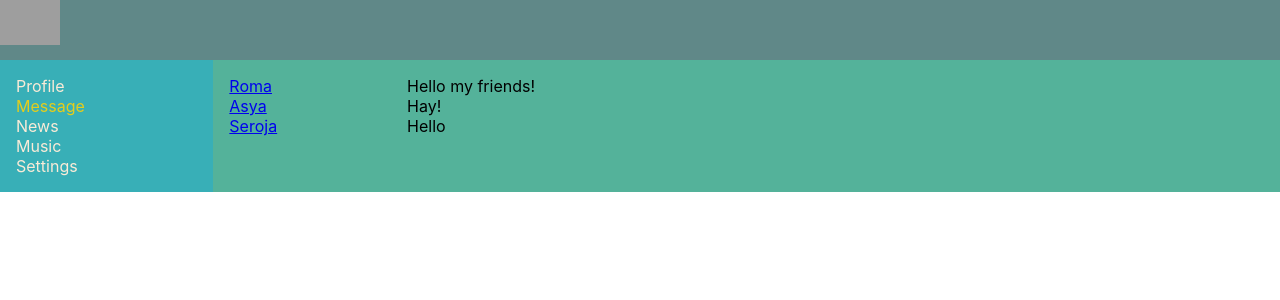
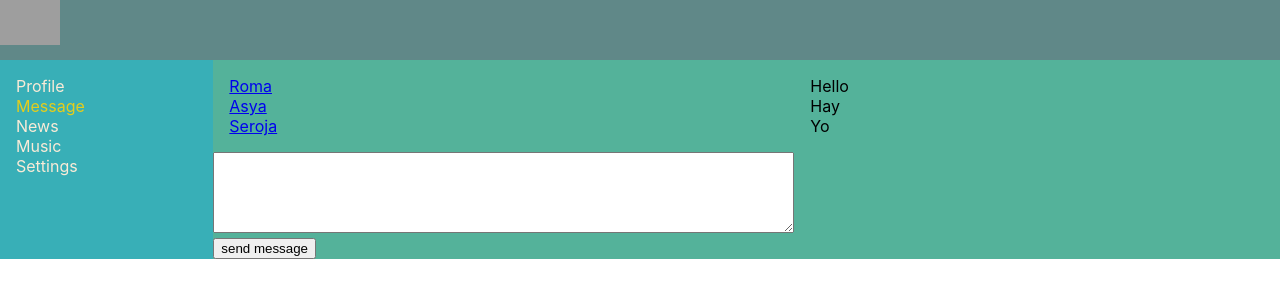
Before and after one commit to Akiraqq/react1, a React (Create React App) app: page /dialogues in a window 1280 px wide. Shown: the top 300 px of the page. Built offline with nearby package versions, Linux system fonts and the light colour scheme; grey boxes are pictures that could not be loaded.

Commit message:
add textarea

```diff
--- a/src/components/Dialogues/Dialogues.jsx
+++ b/src/components/Dialogues/Dialogues.jsx
@@ -1,19 +1,35 @@
-import module from "./Dialogues.module.css";
-import Dialogue from "./Dialogue/Dialogue";
-import Message from "./Message/Message";
-import { DialogueData } from "../..";
-import { MessageData } from "../..";
-const Dialodues = () => {
-  const dialoguesElements = DialogueData.map((d) => (
+import React from 'react';
+import module from './Dialogues.module.css';
+import Dialogue from './Dialogue/Dialogue';
+import Message from './Message/Message';
+import state from '../../redux/State';
+
+const Dialodues = (props) => {
+  const newMessage = React.createRef();
+  const addMessage = () => {
+    let text = newMessage.current.value;
+    alert(text);
+  };
+
+  const dialoguesElements = state.dialoguesPage.dialogues.map((d) => (
     <Dialogue name={d.name} id={d.id} />
   ));
-  const messageElements = MessageData.map((m) => (
+  const messageElements = state.dialoguesPage.messages.map((m) => (
     <Message message={m.message} id={m.id} />
   ));
   return (
     <div className={module.dialogues}>
       <div className={module.dialoguesItems}>{dialoguesElements}</div>
       <div className={module.messages}>{messageElements}</div>
+      <div>
+        <textarea
+          ref={newMessage}
+          className="textarea"
+          cols="70"
+          rows="5"
+        ></textarea>
+        <button onClick={addMessage}>send message</button>
+      </div>
     </div>
   );
 };
--- a/src/components/Profile/MyPosts/MyPosts.jsx
+++ b/src/components/Profile/MyPosts/MyPosts.jsx
@@ -1,17 +1,25 @@
-import module from "./MyPosts.module.css";
-import Post from "./Post/Post";
-import { PostData } from "../../..";
-const MyPosts = () => {
-  const postElements = PostData.map((p) => (
+import React from 'react';
+import state from '../../../redux/State';
+import module from './MyPosts.module.css';
+import Post from './Post/Post';
+
+const MyPosts = (props) => {
+  const postElements = state.profilePage.posts.map((p) => (
     <Post message={p.message} likeCount={p.likeCount} />
   ));
+
+  const newPost = React.createRef();
+  const addPost = () => {
+    let text = newPost.current.value;
+    alert(text);
+  };
   return (
     <div className="postsBlock">
       <h3>My posts</h3>
       <div>
-        <textarea></textarea>
+        <textarea ref={newPost}></textarea>
         <div>
-          <button>Add Post</button>
+          <button onClick={addPost}>Add Post</button>
         </div>
       </div>
       {postElements}
--- a/src/components/Profile/ProfileInfo/ProfileInfo.jsx
+++ b/src/components/Profile/ProfileInfo/ProfileInfo.jsx
@@ -1,4 +1,4 @@
-import module from "./ProfileInfo.module.css";
+import module from './ProfileInfo.module.css';
 
 const ProfileInfo = () => {
   return (
--- a/src/index.js
+++ b/src/index.js
@@ -1,27 +1,10 @@
-import React from "react";
-import ReactDOM from "react-dom/client";
-import "./index.css";
-import App from "./App";
-import reportWebVitals from "./reportWebVitals";
+import React from 'react';
+import ReactDOM from 'react-dom/client';
+import './index.css';
+import App from './App';
+import reportWebVitals from './reportWebVitals';
 
-const DialogueData = [
-  { name: "Roma", id: 1 },
-  { name: "Asya", id: 2 },
-  { name: "Seroja", id: 3 },
-];
-
-const MessageData = [
-  { message: "Hello my friends!", id: 1 },
-  { message: "Hay!", id: 2 },
-  { message: "Hello", id: 3 },
-];
-
-const PostData = [
-  { id: 1, message: "First post", likeCount: 12 },
-  { id: 2, message: "Second post", likeCount: 16 },
-  { id: 3, message: "Third post", likeCount: 19 },
-];
-const root = ReactDOM.createRoot(document.getElementById("root"));
+const root = ReactDOM.createRoot(document.getElementById('root'));
 root.render(
   <React.StrictMode>
     <App />
@@ -32,4 +15,3 @@ root.render(
 // to log results (for example: reportWebVitals(console.log))
 // or send to an analytics endpoint. Learn more: https://bit.ly/CRA-vitals
 reportWebVitals();
-export { DialogueData, MessageData, PostData };
--- /dev/null
+++ b/src/redux/State.js
@@ -0,0 +1,31 @@
+const state = {
+  dialoguesPage: {
+    messages: [
+      { id: 1, message: 'Hello' },
+      { id: 2, message: 'Hay' },
+      { id: 3, message: 'Yo' },
+    ],
+    dialogues: [
+      {
+        id: 1,
+        name: 'Roma',
+      },
+      {
+        id: 2,
+        name: 'Asya',
+      },
+      {
+        id: 3,
+        name: 'Seroja',
+      },
+    ],
+  },
+  profilePage: {
+    posts: [
+      { id: 1, post: 'first', likeCount: 11 },
+      { id: 2, post: 'second', likeCount: 14 },
+      { id: 3, post: 'third', likeCount: 17 },
+    ],
+  },
+};
+export default state;
```
Also changed, not shown: src/App.js (+12 -11 lines), src/components/Profile/Profile.jsx (+5 -4 lines).
